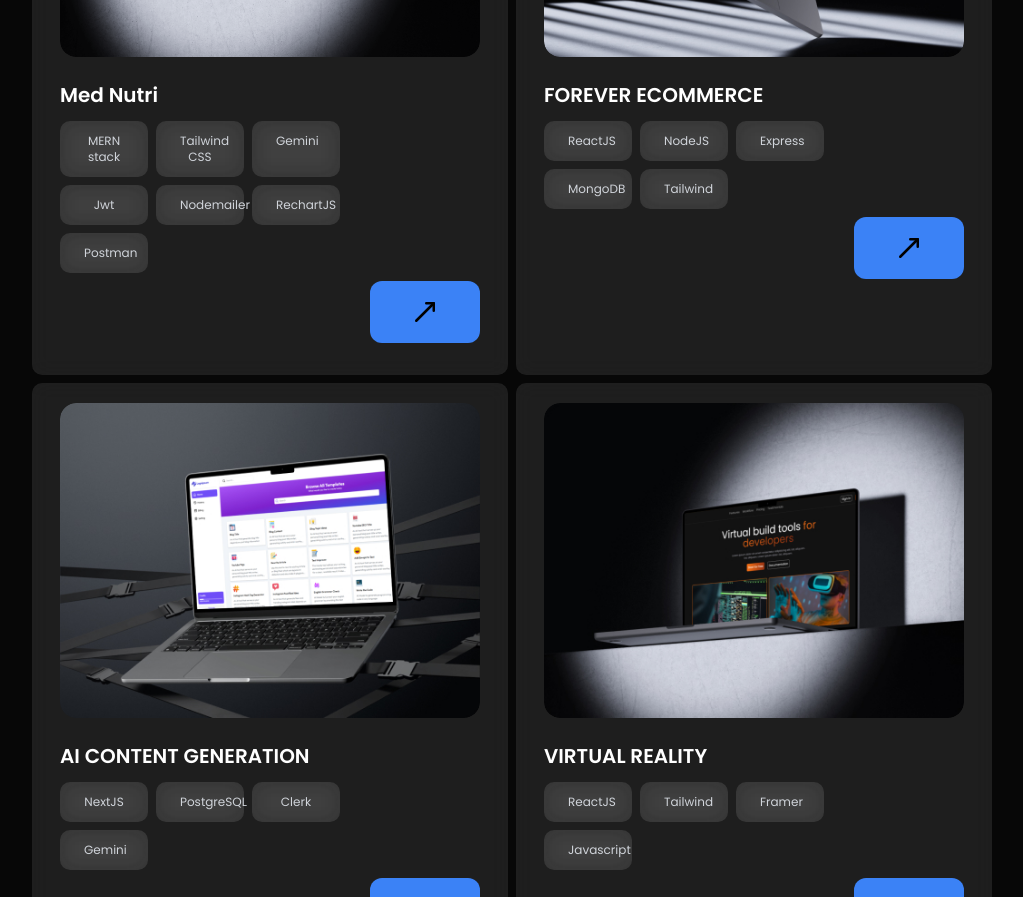
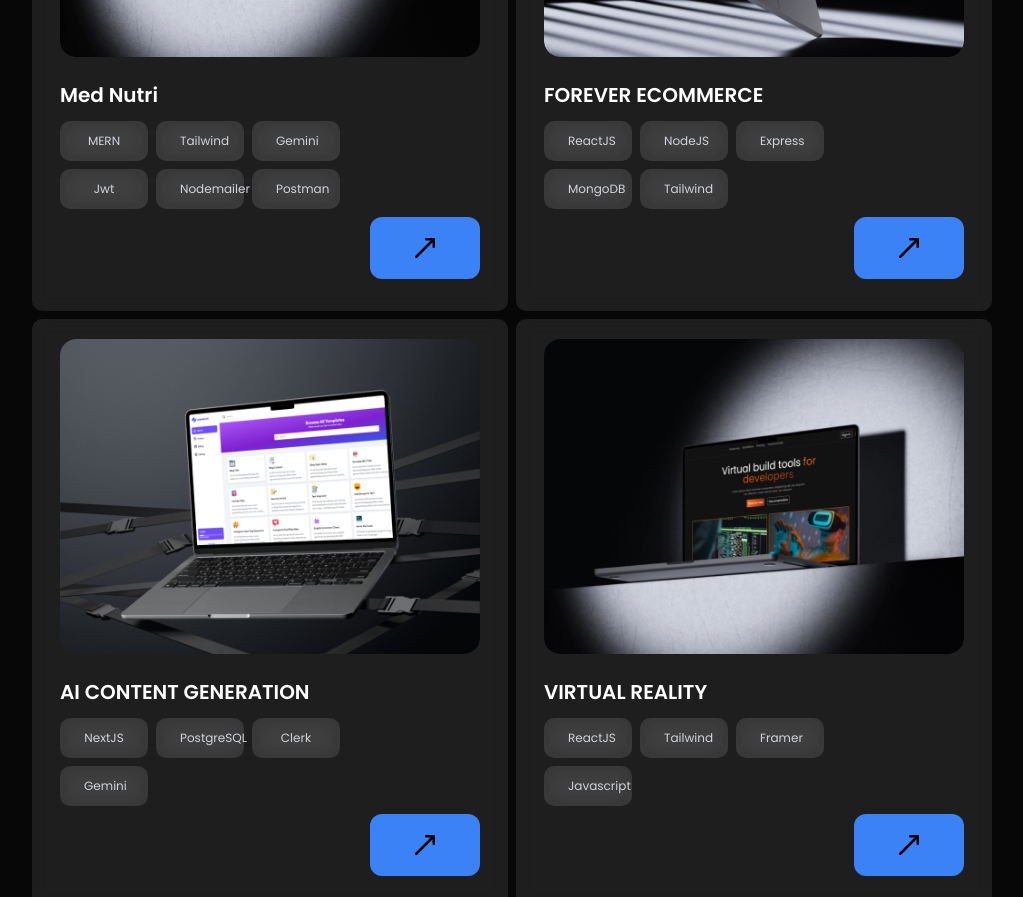
Before and after one commit to SwapniL1563/Portfolio-2.0, a Next.js app: page / in a window 1280 px wide. Shown: the part 1620-2517 px from the top of the page, without its empty margins (128-1151 px from the left). Built offline with nearby package versions, Linux system fonts and the light colour scheme.

Commit message:
Updated Projects

```diff
--- a/app/_components/Projects.tsx
+++ b/app/_components/Projects.tsx
@@ -27,12 +27,11 @@ const Projects = () => {
               <div className='pt-6 '>
                <h1 className='text-white text-md md:text-xl font-semibold'>Med Nutri</h1>
                <div className='grid grid-cols-3  md:w-2/3 gap-1 md:gap-2 text-center  mt-3 mb-2 md:mb-2 text-xs '>
-                <Button value='MERN stack' ></Button>
-                <Button value='Tailwind CSS'></Button>
+                <Button value='MERN' ></Button>
+                <Button value='Tailwind'></Button>
                 <Button value='Gemini'></Button>
                 <Button value='Jwt'></Button>
                 <Button value='Nodemailer'></Button>
-                <Button value='RechartJS'></Button>
                 <Button value='Postman'></Button>
                </div>
 
```
